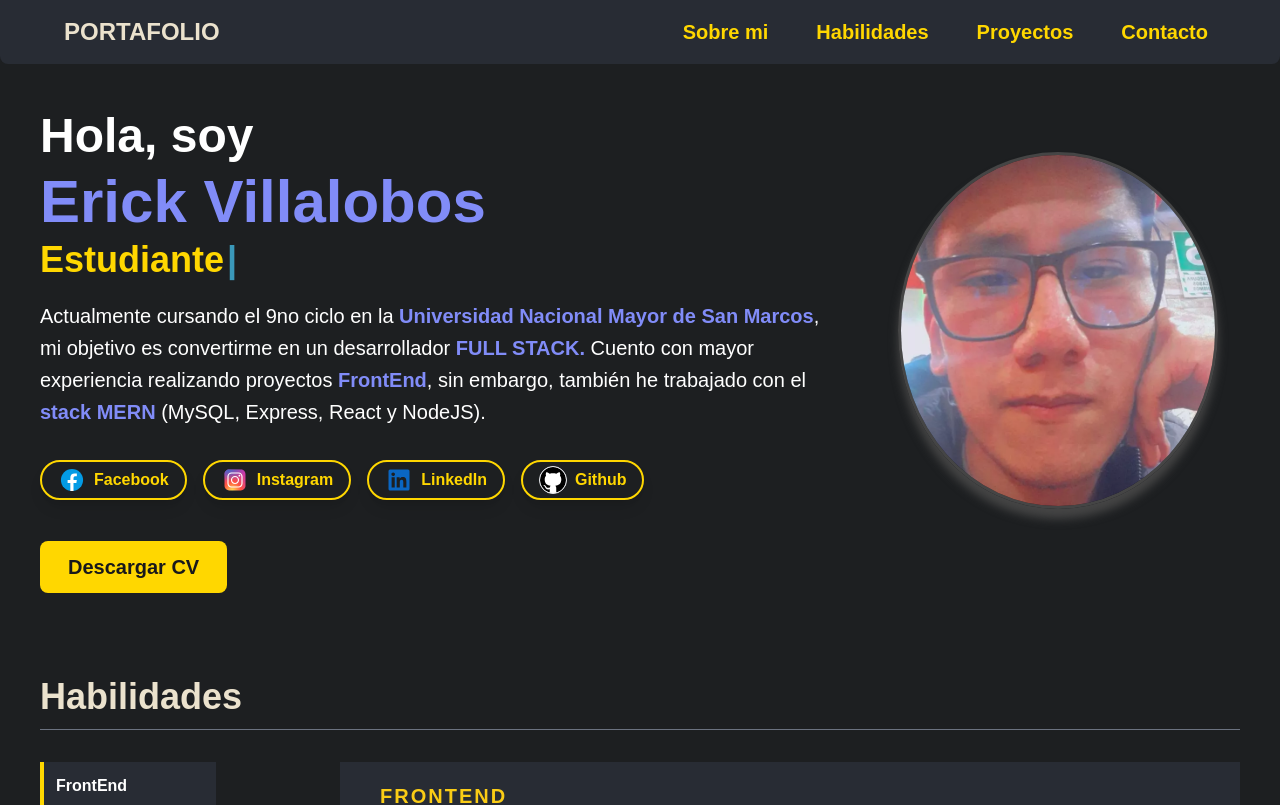
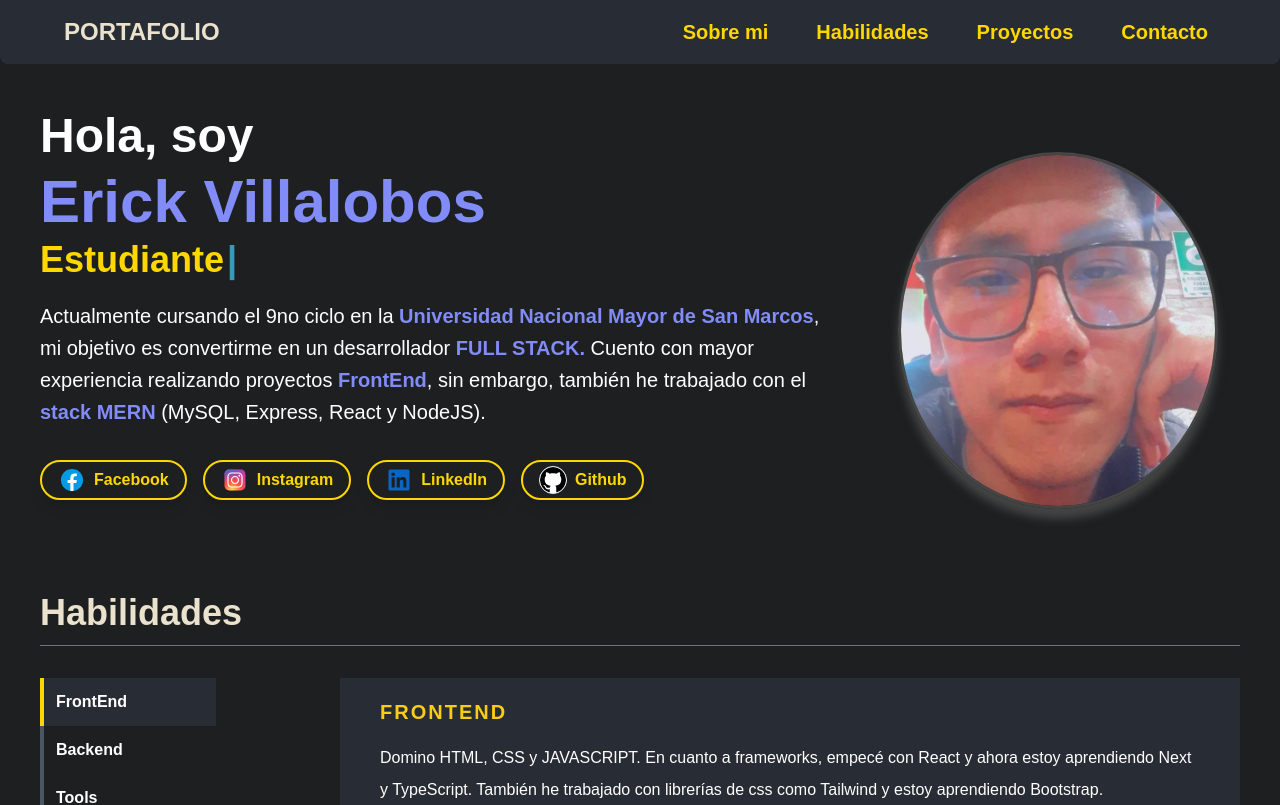
Before and after one commit to Erick-vc/Portafolio, a React (Create React App) app: page / in a window 1280 px wide. Shown: the top 805 px of the page. Built offline with nearby package versions, Linux system fonts and the light colour scheme.

Commit message:
delete cv

```diff
--- a/src/components/Inicio.jsx
+++ b/src/components/Inicio.jsx
@@ -1,5 +1,6 @@
 import React, { useState } from "react";
 import Perfil from "../assets/perfil.webp";
+// import Perfil from "../assets/e.jpg";
 import { useTypewriter, Cursor } from "react-simple-typewriter";
 
 import initialState from "../data/links";
@@ -79,7 +80,7 @@ const Inicio = () => {
           </div>
         </div>
 
-        <div>
+        {/* <div>
           <a
             title="linkPdf"
             href="/CV_VillalobosCasanatanErick.pdf"
@@ -88,7 +89,7 @@ const Inicio = () => {
             alt="btn_CV">
             Descargar CV
           </a>
-        </div>
+        </div> */}
       </div>
     </section>
   );
```
Also changed, not shown: src/assets/e.jpg (added).
